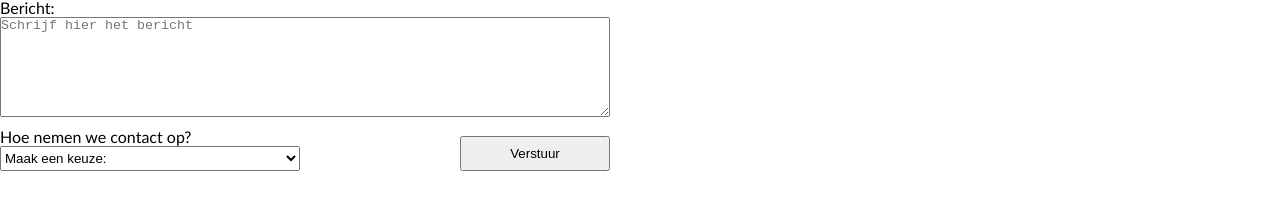
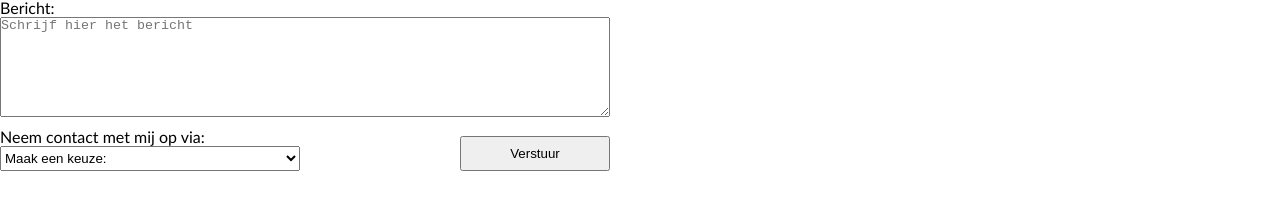
Before and after one commit to silveltman/standard-jekyll, a Jekyll site: the page built from contact.html, in a window 1280 px wide and 900 px high. Shown: the part 280-490 px from the top of the window. Built offline with Jekyll 4.4.1, drawn with Linux system fonts in a browser that asks for light colours.

Commit message:
form hoe label

```diff
--- a/_includes/form.html
+++ b/_includes/form.html
@@ -10,7 +10,7 @@
     <textarea class="form__textarea" name="bericht" placeholder="Schrijf hier het bericht" required></textarea>
   </div>
   <div class="form__item form__item--hoe">
-    <label class="form__label">Hoe nemen we contact op?</label>
+    <label class="form__label">Neem contact met mij op via:</label>
     <select class="form__select" name="contact opnemen via">
       <option value="0">Maak een keuze:</option>
       <option value="whatsapp">Whatsapp</option>
```
